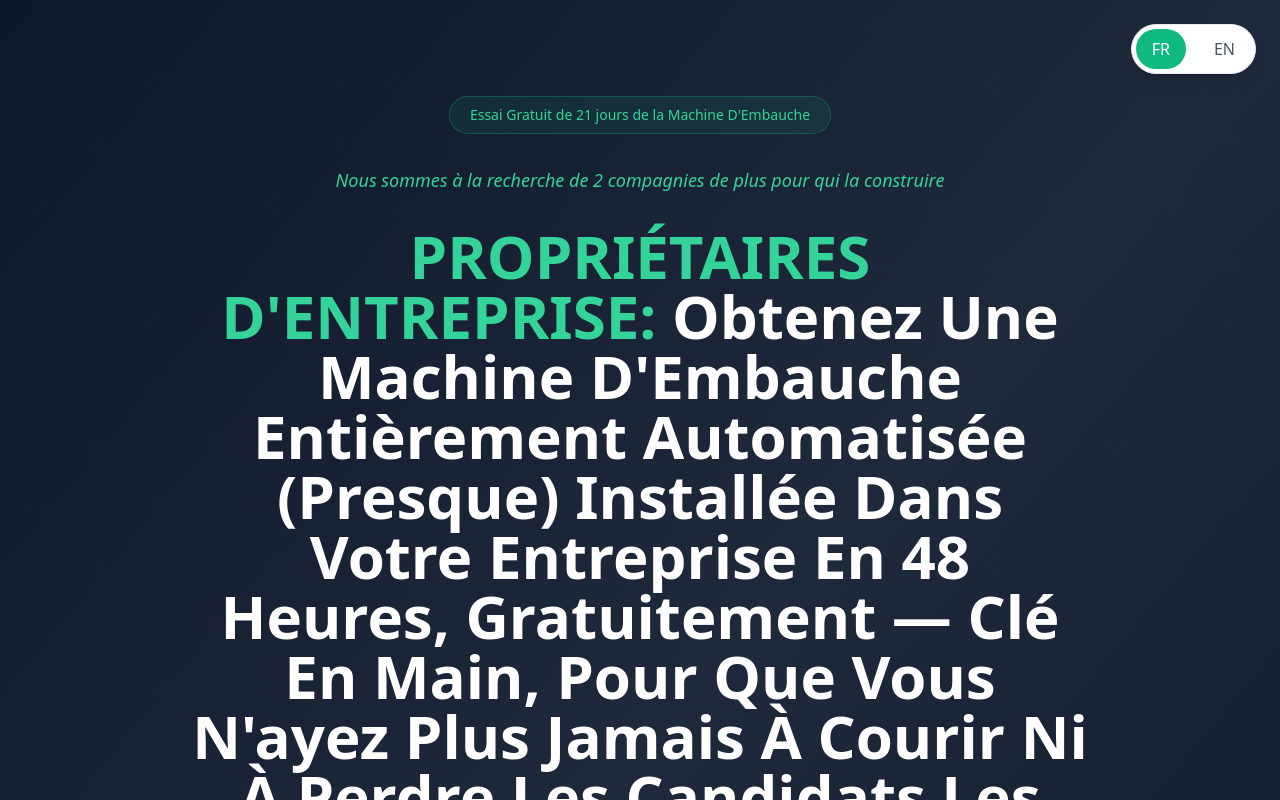
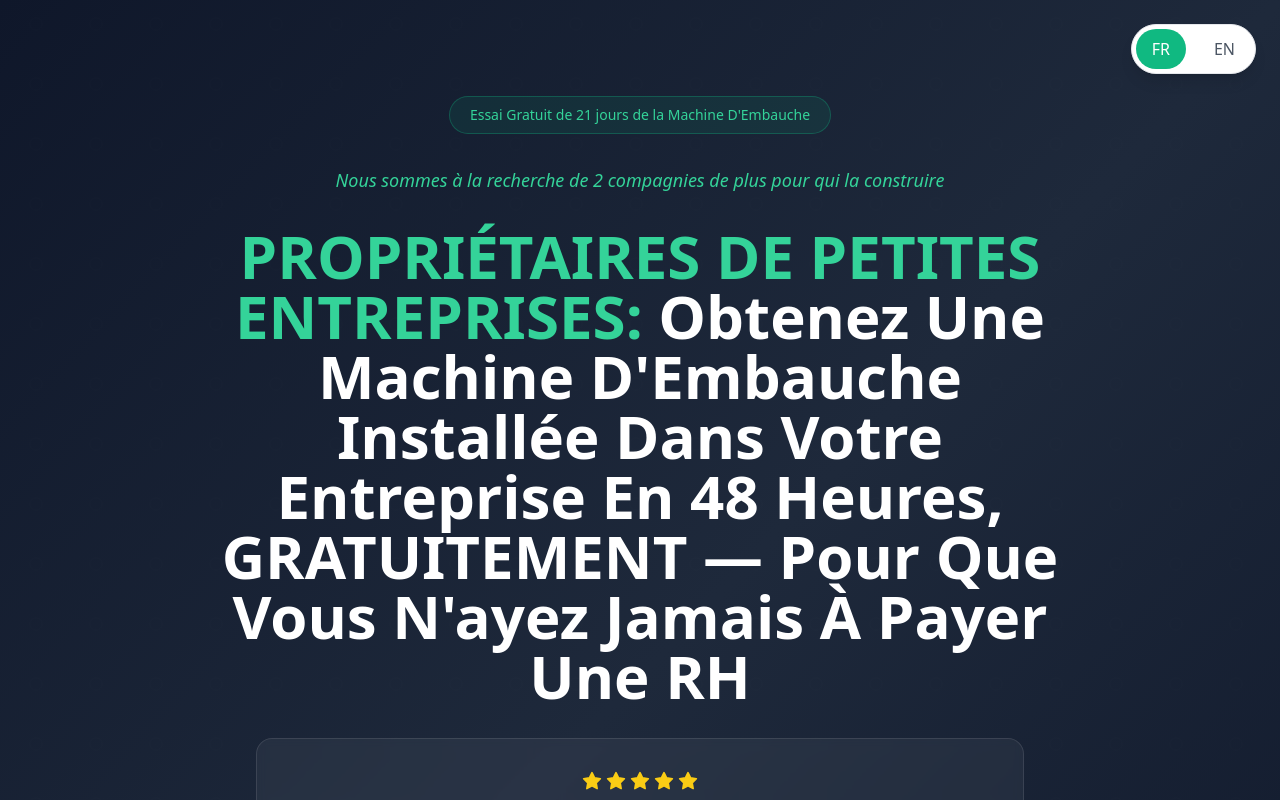
Before and after one commit to kokipoki9999/EN-FR, a React (Vite) app: page / in a window 1280 px wide. Shown: the top 800 px of the page. Built offline with nearby package versions, Linux system fonts and the light colour scheme.

Commit message:
Updated dist.tar.gz

```diff
--- a/src/components/Hero.tsx
+++ b/src/components/Hero.tsx
@@ -26,7 +26,7 @@ export default function Hero() {
         <h1 className="text-4xl md:text-5xl lg:text-6xl font-bold leading-tight mb-8 max-w-4xl mx-auto text-center">
           {language === 'fr' ? (
             <>
-              <span className="text-emerald-400">PROPRIÉTAIRES D'ENTREPRISE:</span> {t.hero.title}
+              <span className="text-emerald-400">PROPRIÉTAIRES DE PETITES ENTREPRISES:</span> {t.hero.title}
             </>
           ) : (
             <>
--- a/src/translations.ts
+++ b/src/translations.ts
@@ -3,7 +3,7 @@ export const translations = {
     hero: {
       badge: "Essai Gratuit de 21 jours de la Machine D'Embauche",
       lookingFor: "Nous sommes à la recherche de 2 compagnies de plus pour qui la construire",
-      title: "Obtenez Une Machine D'Embauche Entièrement Automatisée (Presque) Installée Dans Votre Entreprise En 48 Heures, Gratuitement — Clé En Main, Pour Que Vous N'ayez Plus Jamais À Courir Ni À Perdre Les Candidats Les Plus Qualifiés",
+      title: "Obtenez Une Machine D'Embauche Installée Dans Votre Entreprise En 48 Heures, GRATUITEMENT — Pour Que Vous N'ayez Jamais À Payer Une RH",
       testimonial: "On a traité des dizaines de candidats avec ce système et ça nous a fait gagner une quantité de temps incroyable.",
       guarantee: "SI CETTE MACHINE NE RÉDUIT PAS VOTRE TEMPS D'ADMINISTRATION DE 50 À 86,67% (la rapidité retient les meilleurs candidats) VOUS NE PAYEZ PAS UN CENTIME. ET VOUS GARDEZ TOUT.",
       description: "Pour les propriétaires qui veulent pouvoir embaucher plus efficacement, minimiser au maximum le risque de perdre de bons candidats, toujours avoir des gens à appeler quand le besoin vient et éliminer 10 à 15 heures/semaine de travail administratif manuel chaotique et totalement évitable."
```
Also changed, not shown: 1 other file (tests, documents, lock files or other folders).
